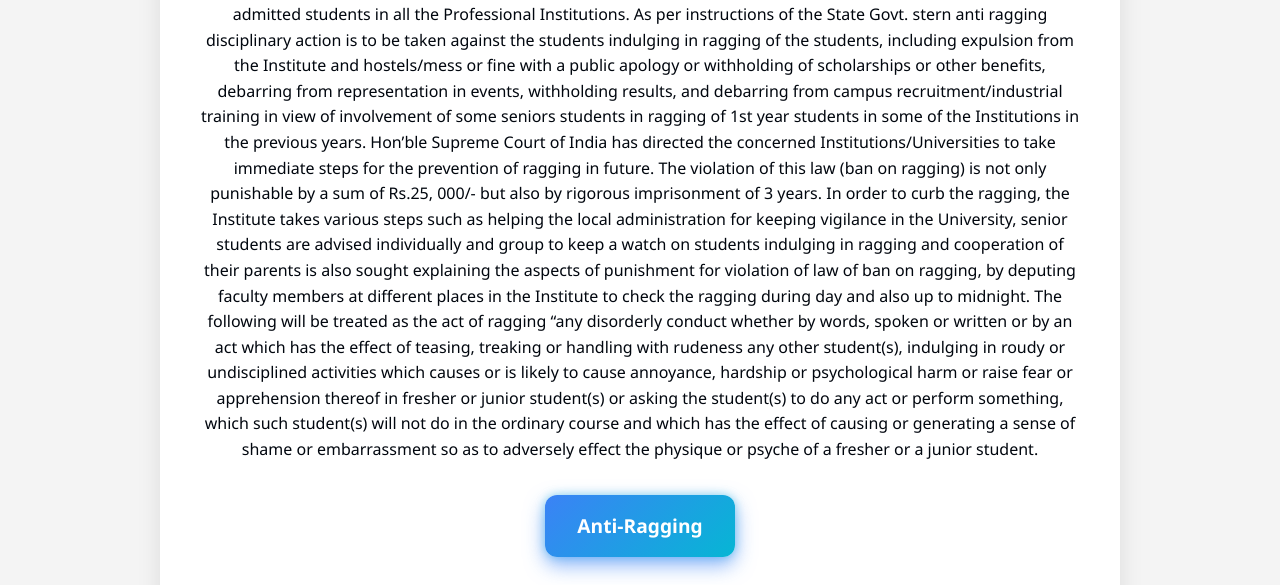
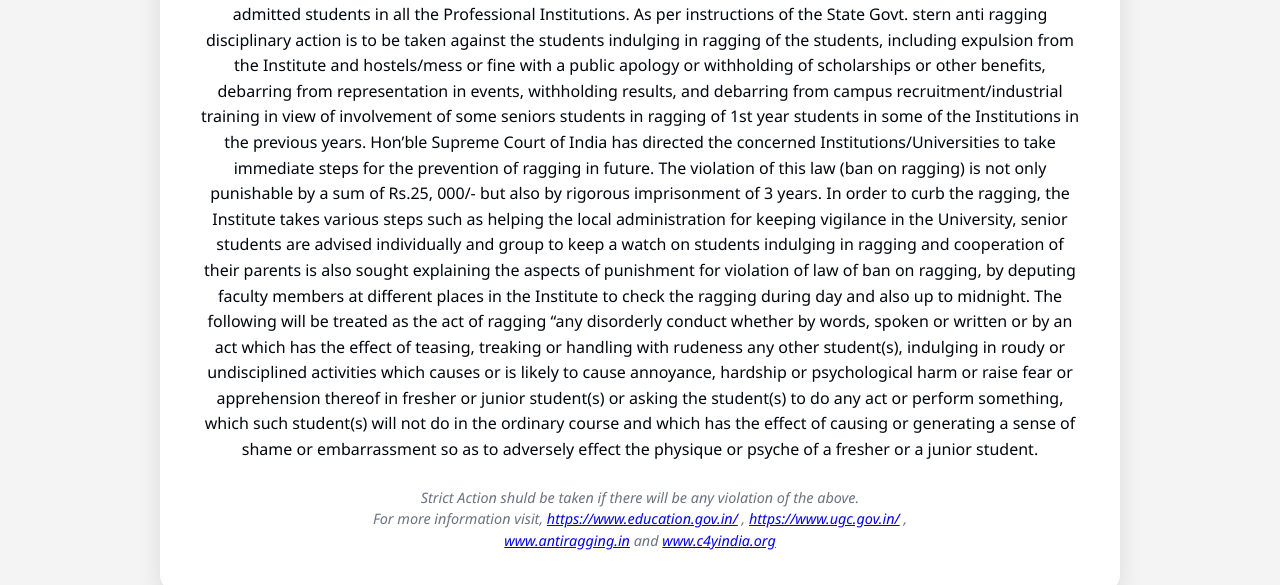
Before and after one commit to Aman1685/clg_web, a website: page AntiRagging.html in a window 1280 px wide. Shown: the part 368-953 px from the top of the page. Drawn offline with Linux system fonts and the light colour scheme.

Commit message:
Update AntiRagging.html

```diff
--- a/AntiRagging.html
+++ b/AntiRagging.html
@@ -169,10 +169,6 @@
               effect of causing or generating a sense of shame or embarrassment so as to adversely effect the physique or psyche of a fresher or a junior student.
             </p>
 
-            <div class="cal">
-              <a href="/docs/Anti_Ragging.pdf" class="button" >Anti-Ragging</a>
-            </div>
-
 
             <p id="note">
               Strict Action shuld be taken if there will be any violation of the above. <br>
```
